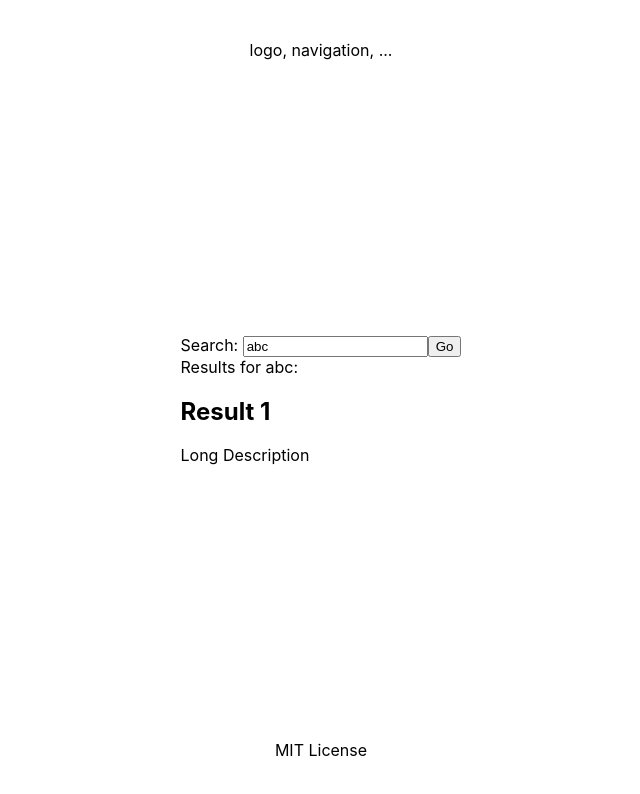
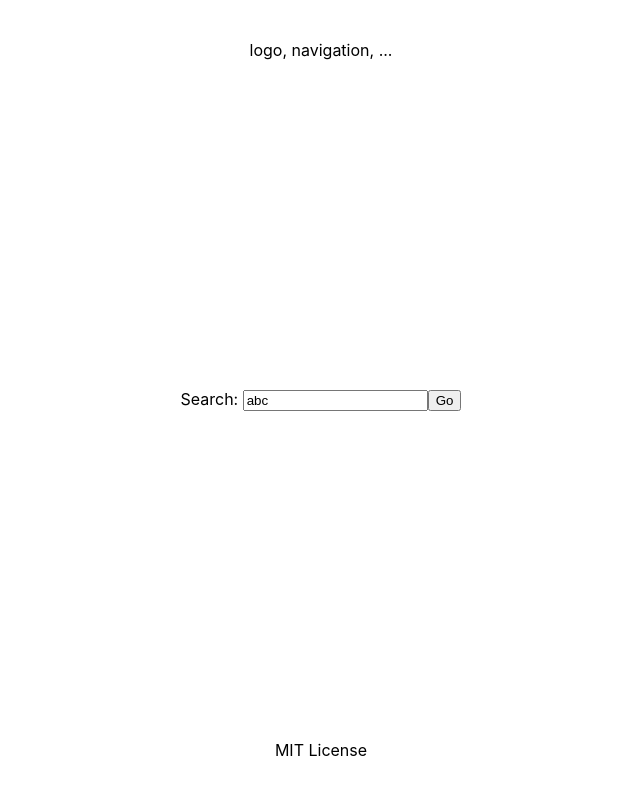
Before and after one commit to msd-code-academy/react-workshop, a React (Create React App) app in the folder 00-props-state/search-example/: page / in a window 1280 px wide. Shown: the top 794 px of the page, without its empty margins (319-959 px from the left). Built offline with nearby package versions, Linux system fonts and the light colour scheme.

Commit message:
finish 02-state, implement handleSubmit and add more props as needed

```diff
--- a/00-props-state/search-example/src/App.js
+++ b/00-props-state/search-example/src/App.js
@@ -13,21 +13,25 @@ const Result = ({result}) => {
   )
 }
 
-const Search = ({query, results, onChange, onSubmit}) => (
+const Search = ({query, submittedQuery, results, onChange, onSubmit}) => (
   <div>
     <form onSubmit={onSubmit}>
       Search: <input value={query} onChange={onChange}/>
       <button>Go</button>
     </form>
-    <div>
-      Results for {query}: {results.map(result => <Result result={result} key={result.title}/>)}
-    </div>
+    {submittedQuery && (
+      <div>
+        Results for {submittedQuery}: {results.map(result => <Result result={result} key={result.title}/>)}
+      </div>
+    )}
   </div>
 )
 
 class SearchLogic extends PureComponent {
   state = {
-    query: 'abc'
+    query: 'abc',
+    submittedQuery: '',
+    results: []
   }
 
   handleChange = (e) => {
@@ -36,13 +40,17 @@ class SearchLogic extends PureComponent {
 
   handleSubmit = (e) => {
     e.preventDefault()
-    console.log('submit')
+    this.setState((state) => ({submittedQuery: state.query, results: []}))
+    // fake API call
+    setTimeout(() => {
+      this.setState({results: Math.random() < 0.5 ? fakeRes1 : fakeRes2})
+    }, 500)
   }
 
   render() {
-    const {query} = this.state
+    const {query, submittedQuery, results} = this.state
     const {handleChange, handleSubmit} = this
-    return this.props.children({query, handleChange, handleSubmit})
+    return this.props.children({query, submittedQuery, results, handleChange, handleSubmit})
   }
 }
 
@@ -54,8 +62,8 @@ class App extends PureComponent {
           logo, navigation, ...
         </header>
         <SearchLogic>
-          {({query, handleChange, handleSubmit}) =>
-              <Search query={query} results={fakeRes1} onChange={handleChange} onSubmit={handleSubmit}/>}
+          {({query, submittedQuery, results, handleChange, handleSubmit}) =>
+              <Search {...{query, submittedQuery, results}} onChange={handleChange} onSubmit={handleSubmit}/>}
         </SearchLogic>
         <footer>
           MIT License
```
